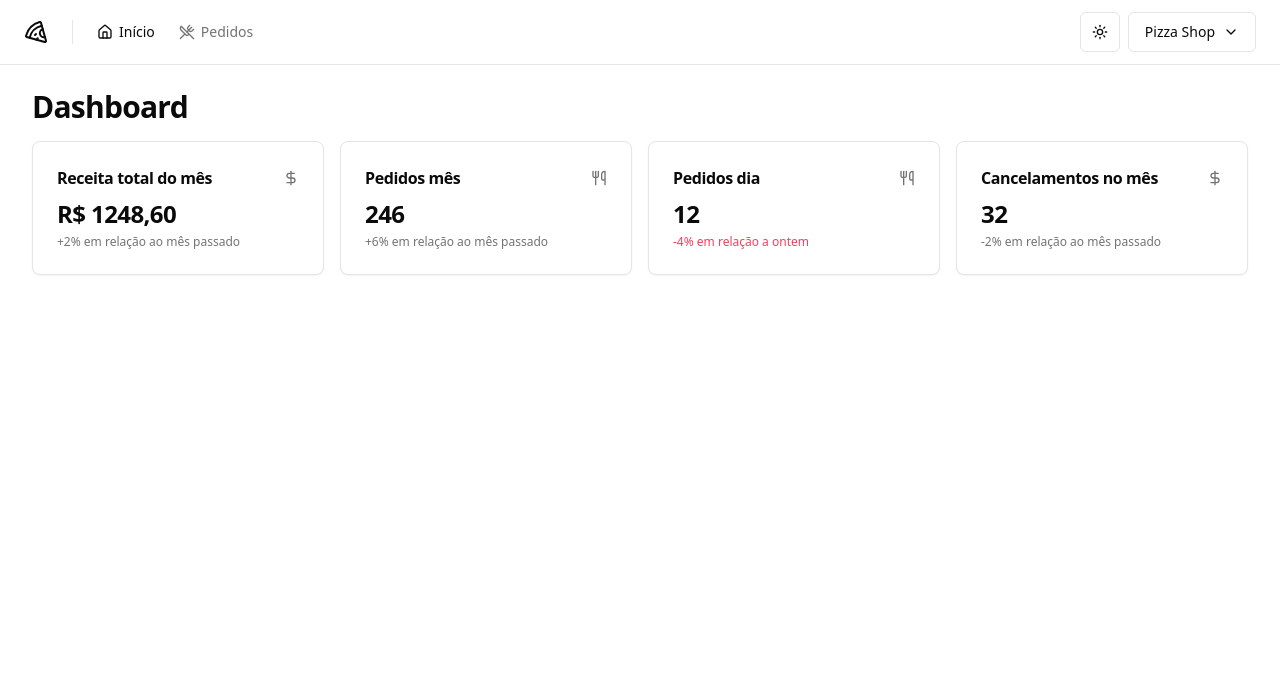
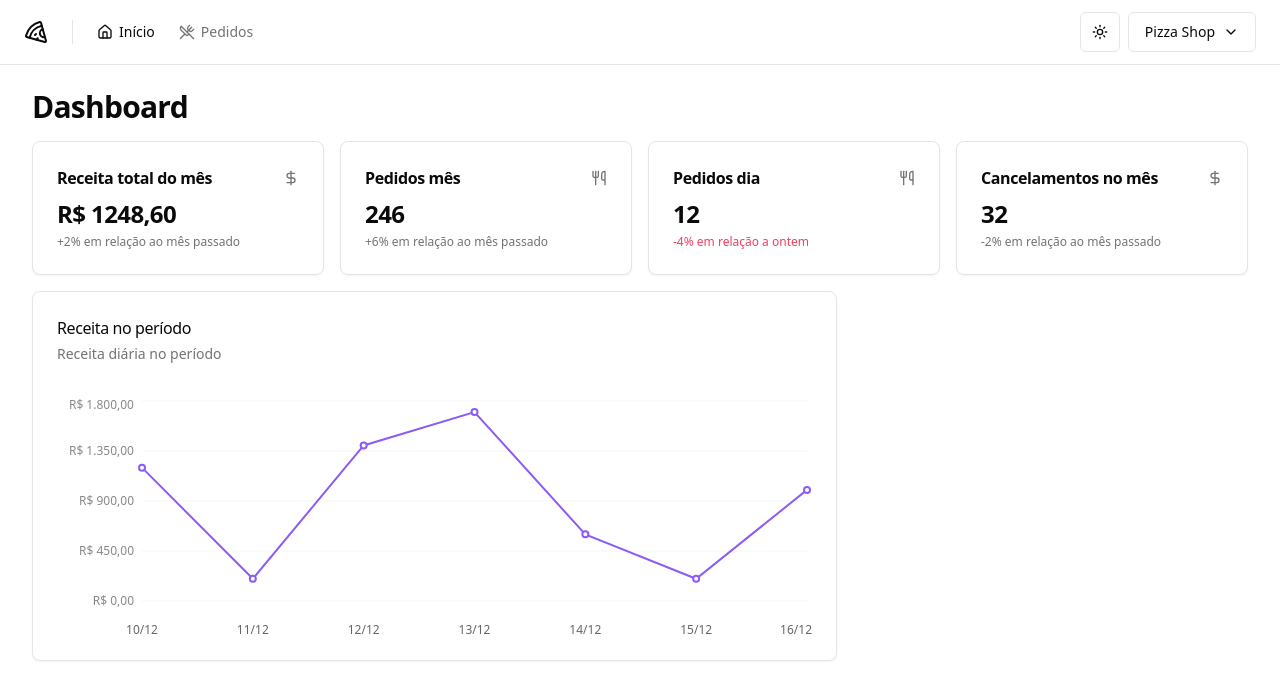
Before and after one commit to Rhuan-Guilherme/pizza-shop, a React (Vite) app: page / in a window 1280 px wide. Shown: the top 700 px of the page. Built offline with nearby package versions, Linux system fonts and the light colour scheme.

Commit message:
📊 Criando gráfico para receitas

```diff
--- a/package.json
+++ b/package.json
@@ -27,6 +27,7 @@
     "react-helmet-async": "^2.0.5",
     "react-hook-form": "^7.54.2",
     "react-router-dom": "^7.1.1",
+    "recharts": "^2.15.0",
     "sonner": "^1.7.1",
     "sort-by": "^1.2.0",
     "tailwind-merge": "^2.6.0",
--- a/src/pages/app/dashboard/dashboard.tsx
+++ b/src/pages/app/dashboard/dashboard.tsx
@@ -4,6 +4,7 @@
 import { MonthCanceledOrdersAmountCard } from './month-canceled-orders-amount-card'
 import { MonthOrdersAmountCard } from './month-orders-amount-cards'
 import { MonthRevenueCard } from './month-revenue-card'
+import { RevenueChart } from './revenue-chart'
 
 export function DashBoard() {
   return (
@@ -18,6 +19,10 @@
           <DayOrdersAmountCard />
           <MonthCanceledOrdersAmountCard />
         </div>
+
+        <div className="grid grid-cols-9 gap-4">
+          <RevenueChart />
+        </div>
       </div>
     </>
   )
--- /dev/null
+++ b/src/pages/app/dashboard/revenue-chart.tsx
@@ -0,0 +1,71 @@
+import {
+  CartesianGrid,
+  Line,
+  LineChart,
+  ResponsiveContainer,
+  XAxis,
+  YAxis,
+} from 'recharts'
+import colors from 'tailwindcss/colors'
+
+import {
+  Card,
+  CardContent,
+  CardDescription,
+  CardHeader,
+  CardTitle,
+} from '@/components/ui/card'
+
+const data = [
+  { data: '10/12', revenue: 1200 },
+  { data: '11/12', revenue: 200 },
+  { data: '12/12', revenue: 1400 },
+  { data: '13/12', revenue: 1700 },
+  { data: '14/12', revenue: 600 },
+  { data: '15/12', revenue: 200 },
+  { data: '16/12', revenue: 1000 },
+]
+
+export function RevenueChart() {
+  return (
+    <Card className="col-span-6">
+      <CardHeader className="flex-row items-center justify-between pb-8">
+        <div className="space-y-1">
+          <CardTitle className="text-base font-medium">
+            Receita no período
+          </CardTitle>
+          <CardDescription>Receita diária no período</CardDescription>
+        </div>
+      </CardHeader>
+
+      <CardContent>
+        <ResponsiveContainer width="100%" height={240}>
+          <LineChart data={data} style={{ fontSize: 12 }}>
+            <XAxis dataKey="data" tickLine={false} axisLine={false} dy={16} />
+
+            <YAxis
+              stroke="#888"
+              axisLine={false}
+              tickLine={false}
+              width={80}
+              tickFormatter={(value: number) =>
+                value.toLocaleString('pt-BR', {
+                  style: 'currency',
+                  currency: 'BRL',
+                })
+              }
+            />
+            <CartesianGrid vertical={false} className="stroke-muted" />
+
+            <Line
+              type="linear"
+              strokeWidth={2}
+              dataKey="revenue"
+              stroke={colors.violet['500']}
+            />
+          </LineChart>
+        </ResponsiveContainer>
+      </CardContent>
+    </Card>
+  )
+}
```
Also changed, not shown: 1 other file (tests, documents, lock files or other folders).
